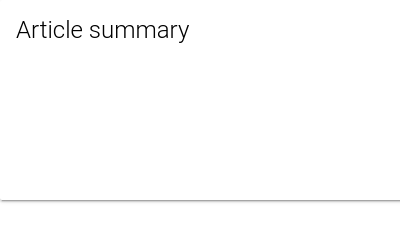
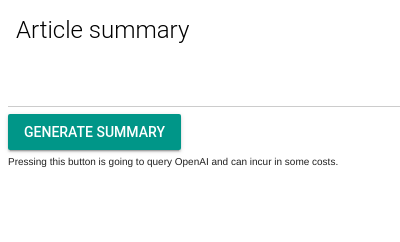
Before and after one commit to afrancoc2000/openai-summary-extension, a browser extension: page popup/popup.html in a window 400 px wide. Shown: the top 242 px of the page. Drawn offline with nearby package versions, Linux system fonts and the light colour scheme.

Commit message:
Adjusting styles

```diff
--- a/popup/popup.css
+++ b/popup/popup.css
@@ -1,9 +1,13 @@
-body {
+html, body {
   margin: 0;
+  min-height: 100px;
+  max-height: 600px;
 }
 
 .demo-card-wide.mdl-card {
   width: 512px;
+  min-height: 100px;
+  max-height: 600px;
 }
 
 .mdl-card__supporting-text.small-letter {
@@ -11,3 +15,12 @@ body {
   padding-top: 0;
   padding-bottom: 0;
 }
+
+hr {
+  margin: 6px 0;
+}
+
+.small-text {
+  margin-top: 6px;
+  font-size: x-small;
+}
--- a/popup/popup.html
+++ b/popup/popup.html
@@ -8,7 +8,7 @@
     <link rel="stylesheet" href="./popup.css" />
   </head>
   <body>
-    <div class="demo-card-wide mdl-card mdl-shadow--2dp">
+    <div class="demo-card-wide mdl-card">
       <div class="mdl-card__title">
         <h2 class="mdl-card__title-text">Article summary</h2>
       </div>
@@ -17,6 +17,15 @@
         <span id="readTime"></span>
       </div>
       <div id="summary" class="mdl-card__supporting-text"></div>
+      <div class="mdl-card__actions">
+        <hr/>
+        <button id="save" class="mdl-button mdl-js-button mdl-button--raised mdl-button--colored">
+          Generate summary
+        </button>
+        <div class="small-text">
+          Pressing this button is going to query OpenAI and can incur in some costs.
+        </div>
+      </div>
     </div>
     <script src="./popup.js" type="module"></script>
   </body>
```
Also changed, not shown: options/options.html (+1 -2 lines).
